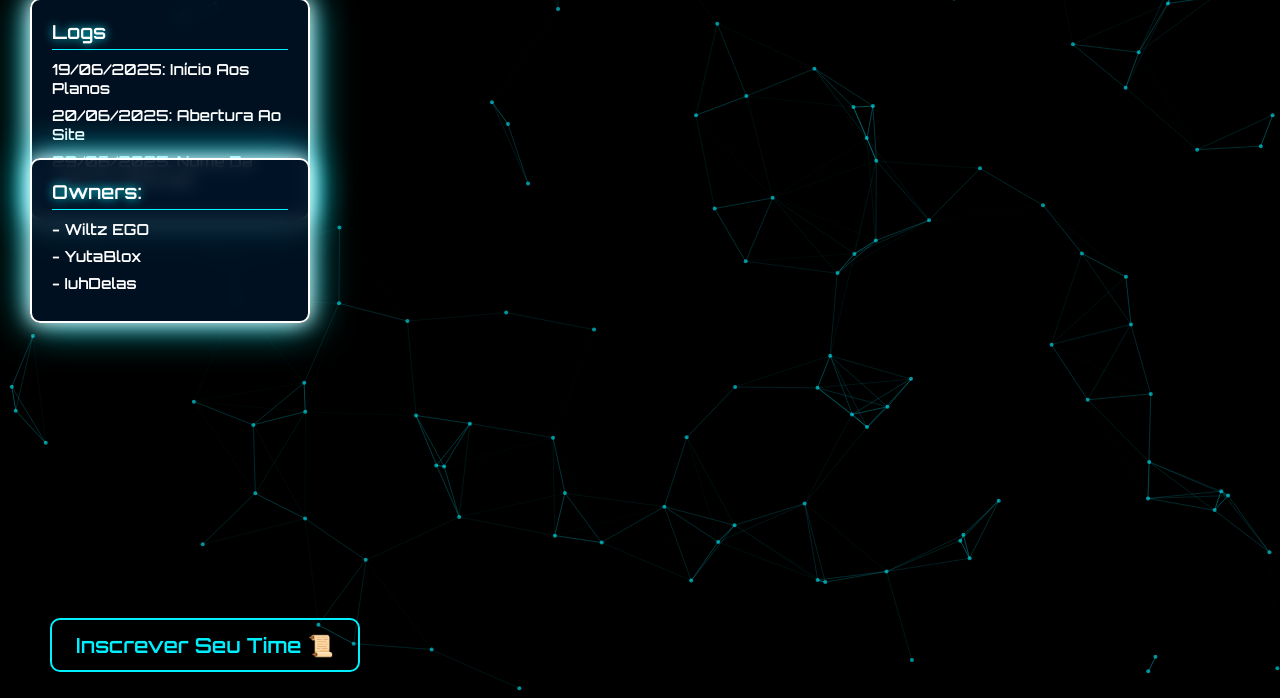
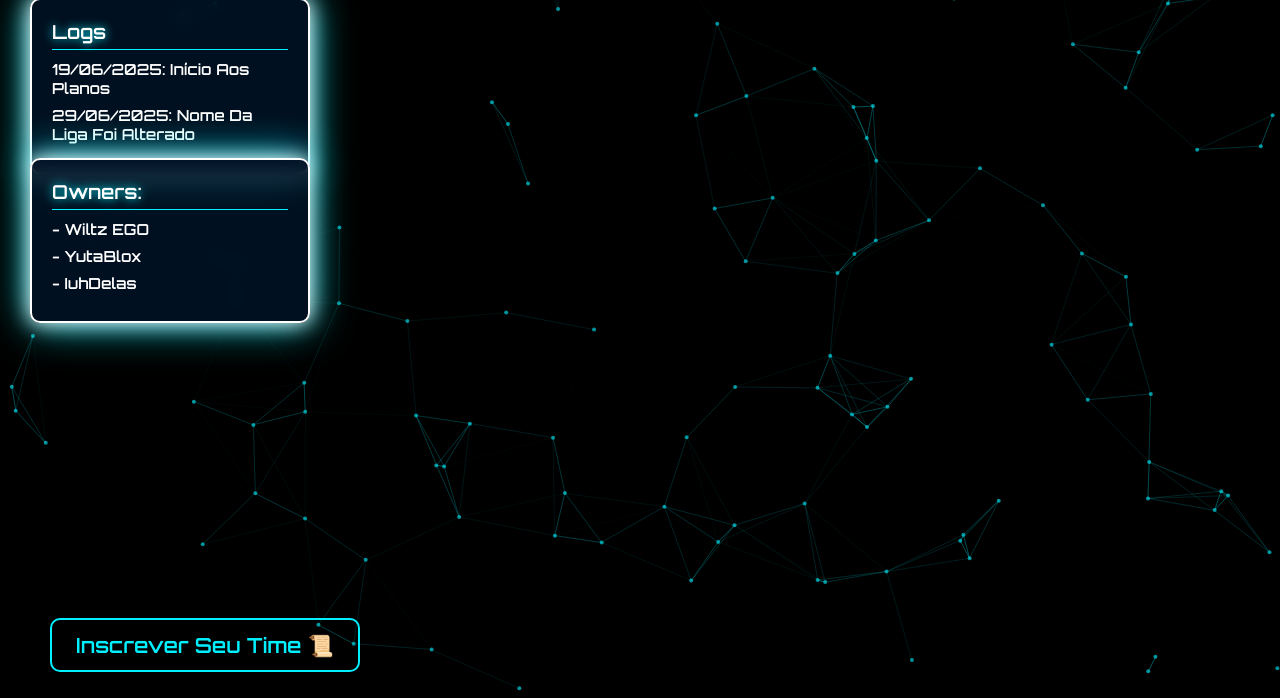
Before and after one commit to liganel/website.github.io, a plain HTML site: page index.html in a window 1280 px wide. Shown: the part 102-800 px from the top of the page. Drawn offline with nearby package versions, Linux system fonts and the light colour scheme.

Commit message:
Update index.html

```diff
--- a/index.html
+++ b/index.html
@@ -30,7 +30,6 @@
       <div class="logs-header">Logs</div>
       <div class="logs-content">
         <p>19/06/2025: Início Aos Planos</p>
-        <p>20/06/2025: Abertura Ao Site</p>
         <p>29/06/2025: Nome Da Liga Foi Alterado</p>
       </div>
     </div>
```
